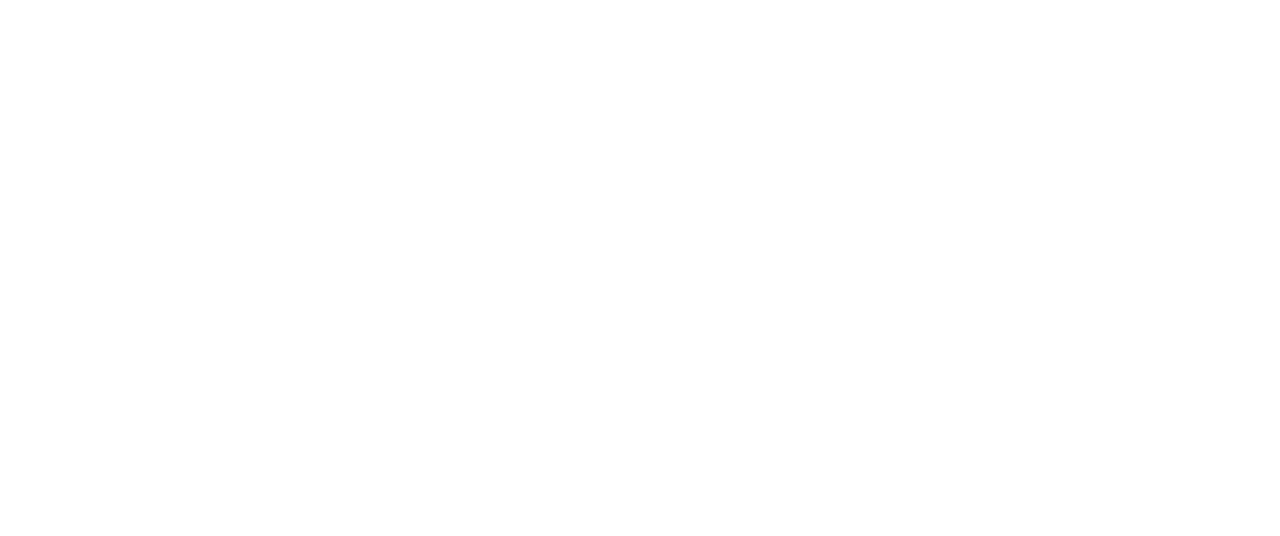
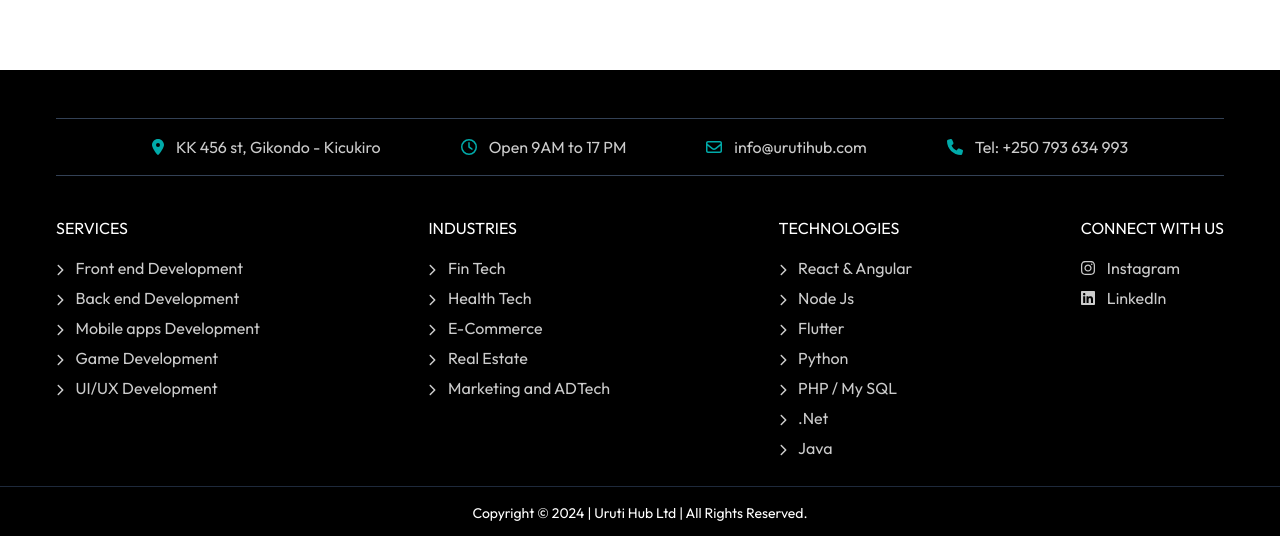
Before and after one commit to aimelive/uruti-web, an Angular app: page /portfolio in a window 1280 px wide. Shown: the part 2115-2651 px from the top of the page. Before the commit the page ends 821 px from the top, so only its background shows below. Built offline with nearby package versions, Linux system fonts and the light colour scheme.

Commit message:
feat: footer, responsiness. navigation & scroll

```diff
--- a/src/app/app.routes.ts
+++ b/src/app/app.routes.ts
@@ -16,8 +16,8 @@
     component: AboutComponent,
   },
   {
-    path: 'our-work',
-    title: 'Our Work',
+    path: 'portfolio',
+    title: 'Portfolio',
     component: OurWorkComponent,
   },
   { path: '**', title: 'Page Not Found', component: PageNotFoundComponent },
--- a/src/app/components/footer/footer.component.html
+++ b/src/app/components/footer/footer.component.html
@@ -1,8 +1,46 @@
-<footer class="bg-black py-14 md:py-12 text-white text-opacity-80 px-14">
-  <div
-    class="max-w-7xl mx-auto grid sm:grid-cols-2 lg:flex gap-14 md:gap-10 justify-between"
-  >
-    <div class="flex flex-col gap-5">
+<footer
+  class="bg-black py-14 md:py-12 md:pb-5 text-white text-opacity-80 px-14"
+>
+  <div class="max-w-7xl mx-auto">
+    <div
+      class="p-4 px-0 border-y-[0.5px] border-slate-700 mb-10 flex gap-4 lg:gap-20 sm:justify-center flex-wrap"
+    >
+      <div *ngFor="let item of FOOTER_CONTACTS" class="flex items-center gap-3">
+        <div class="text-primary">
+          <fa-icon [icon]="item.icon"></fa-icon>
+        </div>
+        <span>{{ item.text }}</span>
+      </div>
+    </div>
+    <div class="grid sm:grid-cols-2 lg:flex gap-14 md:gap-10 justify-between">
+      <div *ngFor="let item of FOOTER_ITEMS">
+        <h3 class="text-white mb-4">{{ item.item }}</h3>
+        <ul *ngIf="item.item !== 'CONNECT WITH US'">
+          <li
+            *ngFor="let subItem of item.subItems"
+            class="mb-1.5 flex gap-3 items-center hover:text-white cursor-default"
+          >
+            <div>
+              <fa-icon [icon]="faChevronRight" class="text-xs"></fa-icon>
+            </div>
+            <span>{{ subItem.text }}</span>
+          </li>
+        </ul>
+        <div *ngIf="item.item === 'CONNECT WITH US'">
+          <a
+            *ngFor="let subItem of item.subItems"
+            class="mb-1.5 flex gap-3 items-center hover:text-white cursor-default"
+            href="{{ subItem.link }}"
+            target="_blank"
+          >
+            <div>
+              <fa-icon [icon]="subItem.icon"></fa-icon>
+            </div>
+            <span>{{ subItem.text }}</span>
+          </a>
+        </div>
+      </div>
+      <!-- <div class="flex flex-col gap-5">
       <div>
         <a routerLink="/">
           <img
@@ -62,6 +100,12 @@
         <fa-icon [icon]="faClock" (size)="(10)"></fa-icon>
         <p>Open 9AM to 17 PM</p>
       </div>
+    </div> -->
     </div>
   </div>
 </footer>
+<div
+  class="text-center border-t-[1px] border-t-slate-800 bg-black text-white p-4"
+>
+  <p class="text-sm">Copyright © 2024 | Uruti Hub Ltd | All Rights Reserved.</p>
+</div>
--- a/src/app/components/footer/footer.component.ts
+++ b/src/app/components/footer/footer.component.ts
@@ -1,15 +1,33 @@
 import { Component } from '@angular/core';
 import { RouterLink } from '@angular/router';
 import { FontAwesomeModule } from '@fortawesome/angular-fontawesome';
-import { faClock } from '@fortawesome/free-regular-svg-icons';
-import { faLocationDot } from '@fortawesome/free-solid-svg-icons';
+import { faClock, faEnvelope } from '@fortawesome/free-regular-svg-icons';
+import {
+  faChevronRight,
+  faLocationDot,
+  faPhone,
+} from '@fortawesome/free-solid-svg-icons';
 import { MENU_ITEMS } from '../navbar/menu-items';
-import { NgFor } from '@angular/common';
+import { NgFor, NgIf } from '@angular/common';
+import { faInstagram, faLinkedin } from '@fortawesome/free-brands-svg-icons';
+
+type FooterItem = {
+  item: string;
+  subItems: SubItem[];
+};
+
+type SubItem = {
+  text: string;
+  icon?: any;
+  link?: string;
+};
+
+type FooterItems = FooterItem[];
 
 @Component({
   selector: 'app-footer',
   standalone: true,
-  imports: [RouterLink, FontAwesomeModule, NgFor, RouterLink],
+  imports: [RouterLink, FontAwesomeModule, NgFor, RouterLink, NgIf],
   templateUrl: './footer.component.html',
   styleUrl: './footer.component.css',
 })
@@ -17,6 +35,64 @@
   logoImagePath: string = '../assets/images/logo.svg';
   faLocationIcon = faLocationDot;
   faClock = faClock;
+  faChevronRight = faChevronRight;
 
   menuItems: MenuItem[] = MENU_ITEMS;
+
+  FOOTER_ITEMS: FooterItems = [
+    {
+      item: 'SERVICES',
+      subItems: [
+        { text: 'Front end Development' },
+        { text: 'Back end Development' },
+        { text: 'Mobile apps Development' },
+        { text: 'Game Development' },
+        { text: 'UI/UX Development' },
+      ],
+    },
+    {
+      item: 'INDUSTRIES',
+      subItems: [
+        { text: 'Fin Tech' },
+        { text: 'Health Tech' },
+        { text: 'E-Commerce' },
+        { text: 'Real Estate' },
+        { text: 'Marketing and ADTech' },
+      ],
+    },
+    {
+      item: 'TECHNOLOGIES',
+      subItems: [
+        { text: 'React & Angular' },
+        { text: 'Node Js' },
+        { text: 'Flutter' },
+        { text: 'Python' },
+        { text: 'PHP / My SQL' },
+        { text: '.Net' },
+        { text: 'Java' },
+      ],
+    },
+    {
+      item: 'CONNECT WITH US',
+      subItems: [
+        {
+          text: 'Instagram',
+          icon: faInstagram,
+          link: 'https://www.instagram.com/uruti_hub',
+        },
+        {
+          text: 'LinkedIn',
+          icon: faLinkedin,
+          link: 'https://www.linkedin.com/company/uruti-hub',
+        },
+      ],
+    },
+  ];
+
+  FOOTER_CONTACTS = [
+    { icon: this.faLocationIcon, text: 'KK 456 st, Gikondo - Kicukiro' },
+    { icon: this.faClock, text: 'Open 9AM to 17 PM' },
+    { icon: faEnvelope, text: 'info@urutihub.com' },
+    { icon: faPhone, text: 'Tel: +250 793 634 993' },
+  ];
 }
--- a/src/app/components/home/contact-us/contact-us.component.html
+++ b/src/app/components/home/contact-us/contact-us.component.html
@@ -1,4 +1,4 @@
-<section id="contact-us-section" class="py-16 px-14 md:px-20">
+<section id="contact-us" class="py-16 px-14 md:px-20">
   <h1 class="text-primary text-4xl font-semibold mb-10 text-center">
     Reach out to us
   </h1>
--- a/src/app/components/home/testimonials/testimonials.component.html
+++ b/src/app/components/home/testimonials/testimonials.component.html
@@ -1,5 +1,5 @@
 <section
-  id="principles-section"
+  id="testimonials"
   class="bg-black bg-cover"
   [ngStyle]="{ 'background-image': 'url(' + bg + ')' }"
 >
--- a/src/app/components/navbar/menu-items.ts
+++ b/src/app/components/navbar/menu-items.ts
@@ -4,11 +4,7 @@
     link: 'about',
   },
   {
-    title: 'Our Work',
-    link: 'our-work',
-  },
-  {
-    title: 'Testimonials',
-    link: '#testimonials-section',
+    title: 'Portfolio',
+    link: 'portfolio',
   },
 ];
--- a/src/app/components/navbar/navbar.component.html
+++ b/src/app/components/navbar/navbar.component.html
@@ -21,8 +21,14 @@
       >
     </li>
     <li>
+      <a routerLink="/" class="hover:opacity-70" fragment="testimonials"
+        >Testimonials</a
+      >
+    </li>
+    <li>
       <a
         routerLink="/"
+        fragment="contact-us"
         class="bg-primary p-3 rounded-lg px-5 hover:bg-white hover:text-primary whitespace-nowrap"
         >Reach to us</a
       >
@@ -43,6 +49,13 @@
       </a>
       <a
         routerLink="/"
+        class="p-1.5 px-6 rounded uppercase transition-all duration-300 text-primary"
+        fragment="testimonials"
+        >Testimonials</a
+      >
+      <a
+        routerLink="/"
+        fragment="contact-us"
         class="bg-primary p-3 rounded-lg px-5 hover:bg-white hover:text-primary"
         >Reach to us</a
       >
--- a/src/app/components/navbar/navbar.component.ts
+++ b/src/app/components/navbar/navbar.component.ts
@@ -1,7 +1,14 @@
 import { Component } from '@angular/core';
 import { MENU_ITEMS } from './menu-items';
 import { NgFor } from '@angular/common';
-import { RouterLink, RouterLinkActive } from '@angular/router';
+import {
+  ActivatedRoute,
+  NavigationEnd,
+  Router,
+  RouterLink,
+  RouterLinkActive,
+} from '@angular/router';
+import { UiService } from '../../services/ui.service';
 
 @Component({
   selector: 'app-navbar',
@@ -14,6 +21,19 @@
   menuItems: MenuItem[] = MENU_ITEMS;
   logoImagePath: string = '../assets/images/logo.svg';
 
+  constructor(route: Router, router: ActivatedRoute, uiService: UiService) {
+    route.events.subscribe((val) => {
+      if (val instanceof NavigationEnd) {
+        window.scrollTo({ top: 0, behavior: 'smooth' });
+      }
+    });
+    router.fragment.subscribe((fragment) => {
+      if (fragment) {
+        uiService.gotoSection(fragment);
+      }
+    });
+  }
+
   handleClickMenu(): void {
     const btn = document.getElementById('menu-btn');
     const nav = document.getElementById('menu');
--- a/src/app/components/our-work/our-work.component.html
+++ b/src/app/components/our-work/our-work.component.html
@@ -1,5 +1,5 @@
 <main class="mt-20">
-  <div class="px-20 py-10">
+  <div class="md:px-20 p-10">
     <section class="max-w-7xl mx-auto">
       <div
         class="grid md:grid-cols-2 gap-10 place-items-center place-content-center"
@@ -12,7 +12,7 @@
             <div class="h-full bg-primary w-0.5"></div>
           </div>
           <div>
-            <span class="text-primary">Our work</span>
+            <span class="text-primary">Our works</span>
             <h2 class="font-semibold text-3xl">
               We develop products that address issues faced by customers.
             </h2>
@@ -30,7 +30,7 @@
       </div>
       <div class="my-12">
         <div class="">
-          <div class="flex justify-start gap-2 md:gap-5">
+          <div class="flex flex-col md:flex-row justify-start gap-2 md:gap-5">
             <button
               *ngFor="let category of categories"
               class=" p-3 px-16 rounded-lg  {{
@@ -48,7 +48,7 @@
       <div>
         <div
           *ngFor="let item of [1, 2, 3, 4]"
-          class="grid grid-cols-2 gap-6 mb-14"
+          class="grid md:grid-cols-2 gap-6 mb-14"
         >
           <div class="{{ item % 2 === 0 ? 'order-last' : '' }}">
             <div
--- a/src/app/services/ui.service.ts
+++ b/src/app/services/ui.service.ts
@@ -12,4 +12,13 @@
   public getImagePath(imageName: string, ext = 'png') {
     return `../assets/images/${imageName}.${ext}`;
   }
+
+  public gotoSection(hash: string, yOffset: number = -60) {
+    setTimeout(() => {
+      const div = document.getElementById(hash);
+      if (!div) return;
+      const y = div.getBoundingClientRect().top + window.scrollY + yOffset;
+      window.scrollTo({ top: y, behavior: 'smooth' });
+    }, 100);
+  }
 }
```
Also changed, not shown: src/app/components/about/about-us/about-us.component.html (+5 -5 lines).
